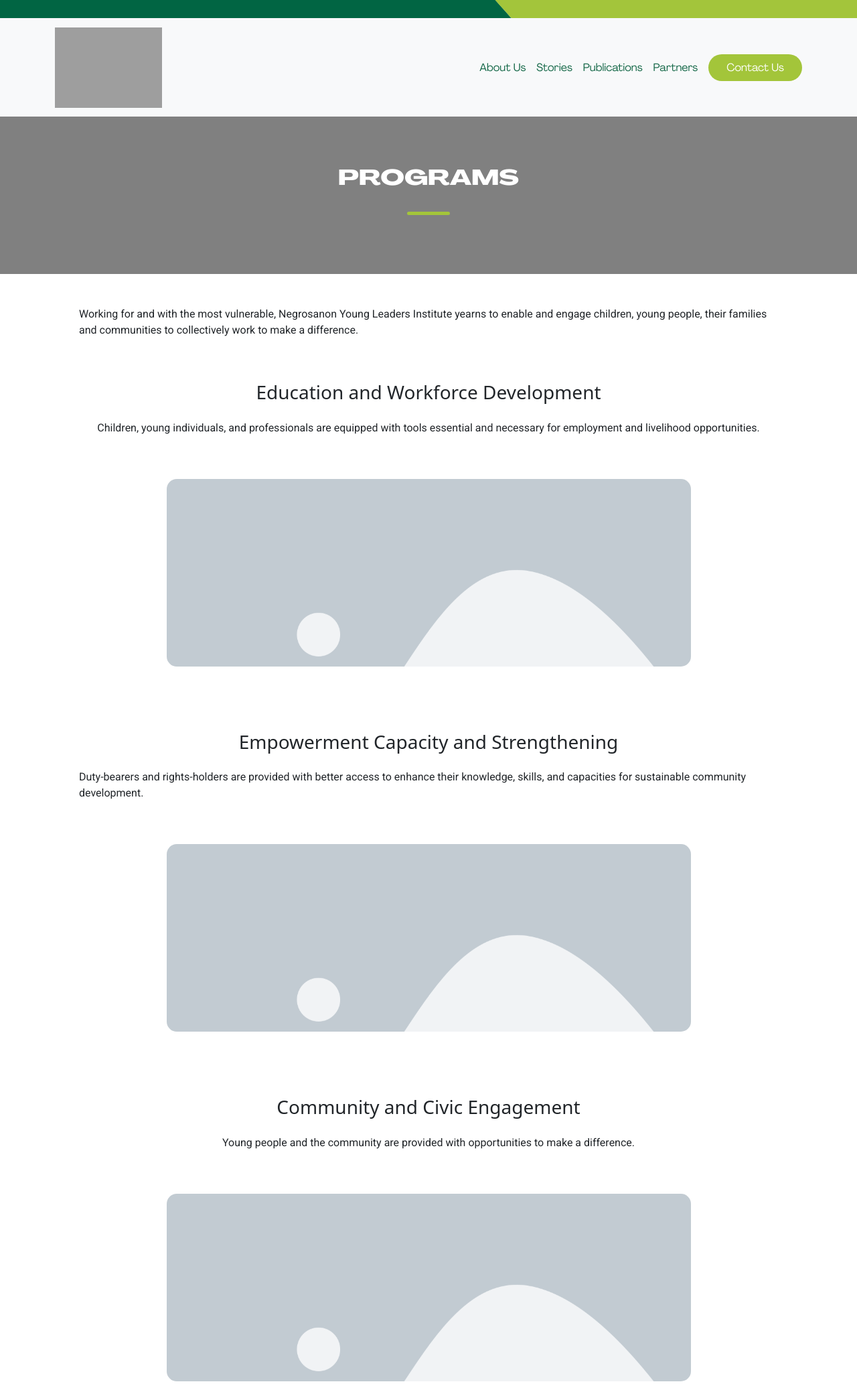
After one commit to ejbornales-nyli/nylii, a PHP site: page /programs.html in a window 1280 px wide. The commit adds this page. Shown: the top 2066 px of the page at 67% size. Run offline with PHP 8.4, Linux system fonts and the light colour scheme; grey boxes are pictures that could not be loaded.

Commit message:
General update
- Added color to links corresponding to the current page
- Added link to programs page
- Approved Our Impact section content (with pending revisions)
- Recreated stories.html page
- New styles for headers and other specific elements (to be organized)
- Added temporary placeholder image

```diff
--- a/about-us.html
+++ b/about-us.html
@@ -31,7 +31,7 @@
 			</button>
 			<div class="collapse navbar-collapse" id="navbarNavAltMarkup">
 				<div class="navbar-nav ms-auto">
-					<a class="nav-link" href="about-us.html">About Us</a>
+					<span class="nav-link">About Us</span>
 					<a class="nav-link" href="stories.html">Stories</a>
 					<a class="nav-link" href="publications.html">Publications</a>
 					<a class="nav-link" href="partners.html">Partners</a>
@@ -65,7 +65,9 @@
 		<div class="container py-4">
 			<div class="row mb-2">
 				<div id="footer-column-1" class="col-sm d-flex flex-column align-items-center">
-					<img src="assets/images/nyli-logo-light.svg" alt="" style="width: 90px; margin-bottom: 1rem;">
+					<a href="index.html">
+						<img src="assets/images/nyli-logo-light.svg" alt="" style="width: 90px; margin-bottom: 1rem;">
+					</a>
 					<span id="social-media">Follow us on social media</span>
 					<div class="footer-icons">
 						<a href="https://www.facebook.com/nyliincph">
--- a/assets/css/style.css
+++ b/assets/css/style.css
@@ -22,9 +22,27 @@ a.nav-link:hover {
     transition-duration: 175ms;
 }
 
+h3 {
+    padding-bottom: 1rem;
+}
+
+span.nav-link {
+    color: #A3C53A;
+    font-family: 'Agrandir Regular';
+}
+
+span.nav-link:hover {
+    color: #A3C53A;
+}
+
 body {
     padding: 0;
     margin: 0;
+}
+
+p {
+    font-family: 'Roboto';
+    padding-bottom: 3rem;
 }
 
 .footer-icons a {
@@ -88,7 +106,7 @@ span.subtitle {
 .footer-link {
     font-size: 14px;
     font-family: 'Roboto';
-    color:white;
+    color: white;
     text-decoration: none;
 }
 
@@ -142,11 +160,11 @@ span.subtitle {
     transition-duration: 175ms;
 }
 
-.impact-icon{
+.impact-icon {
     color: #006443;
 }
 
-.impact-desc{
+.impact-desc {
     text-align: center;
     font-size: 24px;
 }
@@ -168,8 +186,61 @@ span.subtitle {
 
 .program-section {
     background-color: white;
+}
+
+.project {
+    background-image: url('../images/placeholder.png');
     background-size: cover;
-    height: 100vh;
+    background-repeat: no-repeat;
+    width: 75%;
+    height: 17.5rem;
+    border: none;
+    border-radius: 15px;
+    margin-bottom: 6rem;
+}
+
+.project-content {
+    padding: 0rem 1.25rem;
+    color: white;
+    position: relative;
+    bottom: 100px;
+}
+
+.project-content p {
+    padding: 0;
+}
+
+
+.project-content * {
+    opacity: 0;
+    color: white;
+}
+
+.project:hover * {
+    opacity: 1;
+    transition-property: color, background-color, border-color, text-decoration-color, fill, stroke, opacity, box-shadow, transform, filter, backdrop-filter;
+    transition-timing-function: cubic-bezier(0.4, 0, 0.2, 1);
+    transition-duration: 250ms;
+}
+
+.project-gradient {
+    height: 100%;
+    position: relative;
+}
+
+.project-gradient::before {
+    content: '';
+    position: absolute;
+    height: 0%;
+    width: 100%;
+    bottom: 0;
+    transition: height 0.35s ease-out;
+    background: linear-gradient(to bottom, transparent 55%, #333434 100%);
+    border-radius: 15px;
+}
+
+.project-gradient:hover::before {
+    height: 100%;
 }
 
 .section-header-dark {
@@ -216,13 +287,12 @@ span.subtitle {
     margin-top: 2rem;
 }
 
-
 .section-header-dark hr {
     background-color: #A3C53A;
     border: 2px solid #A3C53A;
 }
 
-.card-text{
+.card-text {
     font-family: 'Agrandir Regular';
     text-align: center;
     font-size: 32px;
@@ -260,6 +330,22 @@ span.subtitle {
     padding: 7px 21px;
 }
 
+.nyli-btn-nav-current {
+    background-color: transparent;
+    box-sizing: border-box;
+    -moz-box-sizing: border-box;
+    -webkit-box-sizing: border-box;
+    border: 2px solid #333434;
+    border-radius: 9999px;
+}
+
+.nyli-btn-nav-current>* {
+    color: #333434;
+    font-family: 'Agrandir Regular';
+    text-decoration: none;
+    padding: 6px 19px;
+}
+
 .nyli-btn-primary-light>*,
 .nyli-btn-primary-dark>*,
 .nyli-btn-secondary-dark>* {
@@ -288,7 +374,7 @@ span.subtitle {
 }
 
 .nyli-btn-primary-light:hover>* {
-    padding: 6px 22px;
+    padding: 6.025px 22px;
 }
 
 .nyli-btn-primary-dark:hover {
@@ -310,9 +396,10 @@ span.subtitle {
 
 @media (max-width: 480px) {
     .card-text {
-      font-size: 16px;
+        font-size: 16px;
     }
-    .impact-desc{
+
+    .impact-desc {
         font-size: 14px;
     }
-  }
+}
--- a/assets/js/script.js
+++ b/assets/js/script.js
@@ -1,6 +1,6 @@
 // Impact Section Counter Animation
 let ValueDisplays = document.querySelectorAll(".num");
-let interval = -5000
+let interval = 0
 
 ValueDisplays.forEach((ValueDisplay) => {
   let StartValue = 0;
--- /dev/null
+++ b/programs.html
@@ -0,0 +1,223 @@
+<!DOCTYPE html>
+<html lang="en">
+
+<head>
+    <meta charset="UTF-8" />
+    <meta http-equiv="X-UA-Compatible" content="IE=edge" />
+    <meta name="viewport" content="width=device-width, initial-scale=1.0" />
+    <title>NYLI</title>
+    <link rel="icon" type="image/x-icon" href="/assets/images/favicon.ico" />
+    <link rel="stylesheet" href="assets/css/style.css" />
+    <link rel="stylesheet" href="assets/bootstrap/css/bootstrap.css" />
+    <link rel="stylesheet" href="assets/bootstrap/css/bootstrap.min.css" />
+    <link rel="preconnect" href="https://fonts.googleapis.com">
+    <link rel="preconnect" href="https://fonts.gstatic.com" crossorigin>
+    <link href="https://fonts.googleapis.com/css2?family=Roboto&display=swap" rel="stylesheet">
+    <link href="assets/fontawesome/css/fontawesome.css" rel="stylesheet">
+    <link href="assets/fontawesome/css/brands.css" rel="stylesheet">
+    <link href="assets/fontawesome/css/solid.css" rel="stylesheet">
+</head>
+
+
+<body>
+    <nav class="navbar sticky-top navbar-expand-lg bg-body-tertiary d-block">
+        <img src="assets/images/nav-line.svg" class="nav-line">
+        <div class="container d-flex">
+            <a class="navbar-brand" href="index.html"><img src="assets/images/banner.svg" alt="" class=""
+                    style="width: 8em;"></a>
+            <button class="navbar-toggler" type="button" data-bs-toggle="collapse" data-bs-target="#navbarNavAltMarkup"
+                aria-controls="navbarNavAltMarkup" aria-expanded="false" aria-label="Toggle navigation">
+                <span class="navbar-toggler-icon"></span>
+            </button>
+            <div class="collapse navbar-collapse" id="navbarNavAltMarkup">
+                <div class="navbar-nav ms-auto">
+                    <a class="nav-link" href="about-us.html">About Us</a>
+                    <a class="nav-link" href="stories.html">Stories</a>
+                    <a class="nav-link" href="publications.html">Publications</a>
+                    <a class="nav-link" href="partners.html">Partners</a>
+                    <button type="button" class="nyli-btn-nav ms-2">
+                        <a id="nav-cta" href="contact-us.html">Contact Us</a>
+                    </button>
+                </div>
+            </div>
+        </div>
+    </nav>
+
+    <section class="header">
+        <div class="d-flex justify-content-center p-5">
+            <div class="d-flex flex-column justify-content-center align-items-center py-4">
+                <div class="section-header-dark">
+                    <h2>Programs</h2>
+                    <hr>
+                </div>
+                <div class="p-2">
+                </div>
+            </div>
+        </div>
+    </section>
+
+    <section class="program-section">
+        <div class="container h-100 d-flex flex-column align-items-center p-5">
+            <p>
+                Working for and with the most vulnerable, Negrosanon Young Leaders Institute yearns to enable and engage
+                children, young people, their families and communities to collectively work to make a difference.
+            </p>
+
+            <h3>Education and Workforce Development</h3>
+            <p>
+                Children, young individuals, and professionals are equipped with tools essential and necessary for
+                employment and livelihood opportunities.
+            </p>
+            <div class="project">
+                <div class="project-gradient"></div>
+                <div class="project-content">
+                    <h4>
+                        Youth Employment Enrichment Solutions
+                    </h4>
+                    <p>
+                        Youth who are seeking employment are equipped with essential tools for job placement and have
+                        increased their awareness of their rights as members of the Philippine workforce.
+                    </p>
+                </div>
+            </div>
+
+            <h3>Empowerment Capacity and Strengthening</h3>
+            <p>
+                Duty-bearers and rights-holders are provided with better access to enhance their knowledge, skills, and
+                capacities for sustainable community development.
+            </p>
+            <div class="project">
+                <div class="project-gradient"></div>
+                <div class="project-content">
+                    <h4>
+                        Project SEXZ
+                    </h4>
+                    <p>
+                        Children and youth are educated on sexual and reproductive health and rights and HIV through
+                        participatory sessions to increase their personal sexual protective behaviors and practices.
+                    </p>
+                </div>
+            </div>
+
+            <h3>Community and Civic Engagement</h3>
+            <p>
+                Young people and the community are provided with opportunities to make a difference.
+            </p>
+            <div class="project">
+                <div class="project-gradient"></div>
+                <div class="project-content">
+                    <h4>
+                        Young Leaders Fellowship
+                    </h4>
+                    <p>
+                        Youth leaders are equipped with the knowledge and skills necessary to co-create and implement solutions to issues confronting them and their communities.
+                    </p>
+                </div>
+            </div>
+
+            <h3>Advocacy and Communications</h3>
+            <p>
+                Young people and the community are provided with opportunities to make a difference.
+            </p>
+            <div class="project">
+                <div class="project-gradient"></div>
+                <div class="project-content">
+                    <h4>
+                        Bacolod Youth Coalition for Democracy
+                    </h4>
+                    <p>
+                        Youth are educated on their civic rights and responsibilities and are engaged to meaningfully participate in safeguarding our democracy.
+                    </p>
+                </div>
+            </div>
+        </div>
+    </section>
+
+    <footer>
+        <div class="container py-4">
+            <div class="row mb-2">
+                <div id="footer-column-1" class="col-sm d-flex flex-column align-items-center">
+                    <a href="index.html">
+                        <img src="assets/images/nyli-logo-light.svg" alt="" style="width: 90px; margin-bottom: 1rem;">
+                    </a>
+                    <span id="social-media">Follow us on social media</span>
+                    <div class="footer-icons">
+                        <a href="https://www.facebook.com/nyliincph">
+                            <i class="fa-brands fa-facebook" style="font-size: 28px;"></i>
+                        </a>
+                        <a href="https://www.instagram.com/nyliinc_ph">
+                            <i class="fa-brands fa-instagram" style="font-size: 28px; margin-left: 10px;"></i>
+                        </a>
+                        <a href="https://www.youtube.com/@nyliinc_ph">
+                            <i class="fa-brands fa-youtube" style="font-size: 28px; margin: 0px 10px;"></i>
+                        </a>
+                        <a href="https://twitter.com/nyliinc_ph">
+                            <i class="fa-brands fa-twitter" style="font-size: 28px; margin-right: 10px;"></i>
+                        </a>
+                        <a href="https://www.tiktok.com/@nyliinc_ph">
+                            <i class="fa-brands fa-tiktok" style="font-size: 28px;"></i>
+                        </a>
+                    </div>
+                </div>
+                <div class="col-sm d-flex flex-row">
+                    <div class="col-sm d-flex flex-column justify-content-center" style="padding-left: 3rem;">
+                        <a href="about-us.html" class="footer-link">About Us</a>
+                        <a href="stories.html" class="footer-link">Stories</a>
+                        <a href="publications.html" class="footer-link">Publications</a>
+                    </div>
+                    <div class="col-sm d-flex flex-column justify-content-center">
+                        <a href="partners.html" class="footer-link">Partners</a>
+                        <a href="contact-us.html" class="footer-link">Contact</a>
+                        <a href="#" class="footer-link">Donate</a>
+                    </div>
+                </div>
+                <div class="col-sm d-flex flex-column justify-content-center" style="margin-left: 8rem;">
+                    <div class="row">
+                        <span>
+                            <i class="fa-solid fa-phone" style="font-size: 20px;"></i>&nbsp;
+                            Contact Us
+                        </span>
+                    </div>
+                    <div class="row mb-3">
+                        <span class="footer-info">
+                            (034) 469 4797
+                        </span>
+                    </div>
+                    <div class="row">
+                        <span>
+                            <i class="fa-solid fa-location-dot" style="font-size: 22px;"></i>&nbsp;&nbsp;
+                            Location
+                        </span>
+                    </div>
+                    <div class="row">
+                        <span class="footer-info">
+                            Unit 2FC, 2/F Negros First Cyber Centre Annex Building, Hernaez-Lacson St 6100 Bacolod City,
+                            Philippines
+                        </span>
+                    </div>
+                </div>
+            </div>
+            <div class="row" id="divider">
+                <div class="col-sm footer-column">
+                    <span class="footer-text">2023 © Negrosanon Youth Leaders Institute, Inc.</span>
+                </div>
+                <div class="col-sm footer-column" style="padding-left: 3rem;">
+                    <span class="footer-text">Free Charity Hosting by Kualo | Nonprofit Website Design</span>
+                </div>
+                <div class="col-sm footer-column text-end">
+                    <a class="footer-text" href="#">Privacy Policy</a>
+                    <span class="footer-text"> • </span>
+                    <a class="footer-text" href="#">Terms of Use</a>
+                </div>
+            </div>
+        </div>
+    </footer>
+
+    <script src="/assets/bootstrap/js/bootstrap.bundle.js"></script>
+    <script src="/assets/bootstrap/js/bootstrap.bundle.min.js"></script>
+    <script src="/assets/bootstrap/js/bootstrap.js"></script>
+    <script src="/assets/bootstrap/js/bootstrap.min.js"></script>
+    <script src="/assets/js/script.js"></script>
+</body>
+
+</html>
--- a/publications.html
+++ b/publications.html
@@ -33,7 +33,7 @@
 				<div class="navbar-nav ms-auto">
 					<a class="nav-link" href="about-us.html">About Us</a>
 					<a class="nav-link" href="stories.html">Stories</a>
-					<a class="nav-link" href="publications.html">Publications</a>
+					<span class="nav-link">Publications</span>
 					<a class="nav-link" href="partners.html">Partners</a>
 					<button type="button" class="nyli-btn-nav ms-2">
 						<a id="nav-cta" href="contact-us.html">Contact Us</a>
@@ -65,7 +65,9 @@
 		<div class="container py-4">
 			<div class="row mb-2">
 				<div id="footer-column-1" class="col-sm d-flex flex-column align-items-center">
-					<img src="assets/images/nyli-logo-light.svg" alt="" style="width: 90px; margin-bottom: 1rem;">
+					<a href="index.html">
+						<img src="assets/images/nyli-logo-light.svg" alt="" style="width: 90px; margin-bottom: 1rem;">
+					</a>
 					<span id="social-media">Follow us on social media</span>
 					<div class="footer-icons">
 						<a href="https://www.facebook.com/nyliincph">
```
Also changed, not shown: contact-us.html (+5 -3 lines), index.html (+15 -6 lines), stories.html (added, +151 -0 lines), assets/images/placeholder.png (added).
